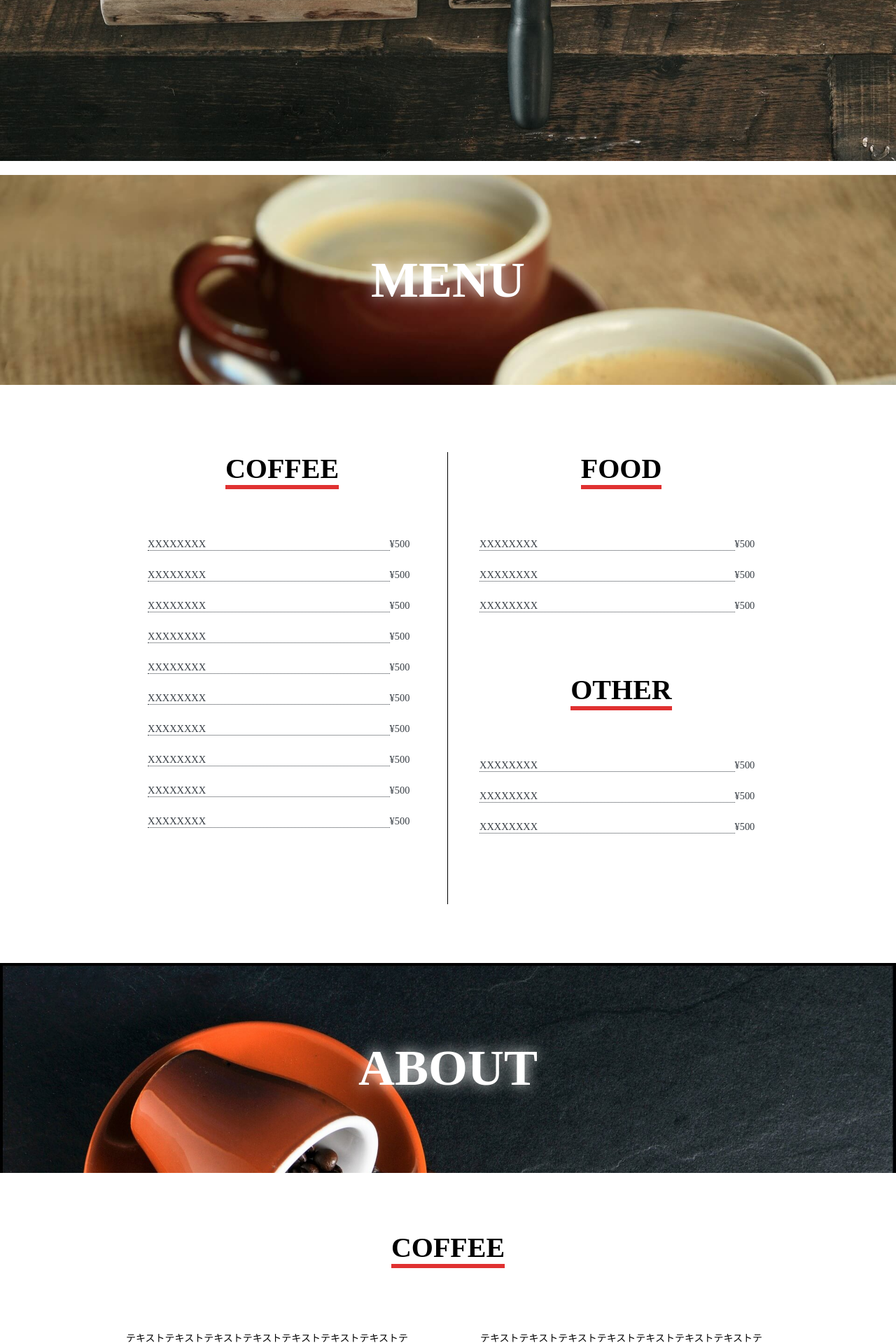
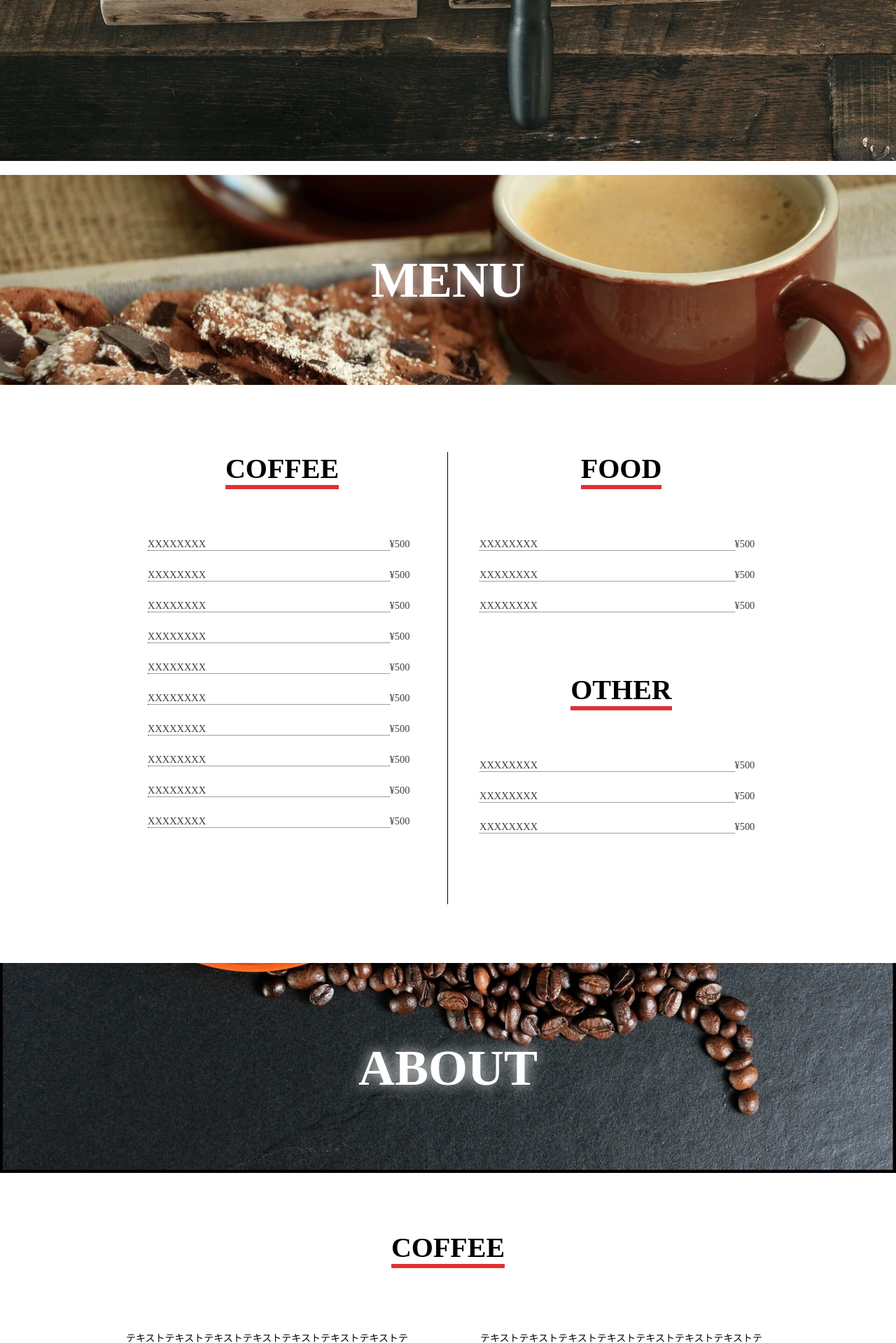
Before and after one commit to rwhashimoto/store-coffee, a PHP site: page / in a window 1280 px wide. Shown: the part 570-2489 px from the top of the page at 70% size. Run offline with PHP 8.4, Linux system fonts and the light colour scheme.

Commit message:
[mod]kv画像ポジション修正

```diff
--- a/css/common.css
+++ b/css/common.css
@@ -409,7 +409,7 @@ a {
   height: 300px;
   justify-content: center;
   align-items: center;
-  background-position: center top;
+  background-position: center bottom;
   background-repeat: no-repeat;
   background-attachment: fixed;
   background-size: cover;
@@ -421,6 +421,7 @@ a {
 }
 .l-main-kv.menu {
   background-image: url(/images/main-kv_001.jpg);
+  background-position: center center;
 }
 .l-main-kv.about {
   background-image: url(/images/main-kv_002.jpg);
@@ -432,7 +433,7 @@ a {
   color: #FFF;
   font-size: 7.2rem;
   font-weight: bold;
-  filter: drop-shadow(0px 0px 10px #FFF);
+  text-shadow: 0 0 20px #FFF;
 }
 @media screen and (max-width: 768px) {
   .l-main-title {
--- a/scss/layout/_header.scss
+++ b/scss/layout/_header.scss
@@ -22,7 +22,7 @@
             color: $sub-color;
             font-size: 1.44rem;
             font-weight: bold;
-            text-shadow: 1px 1px 2px #121212;
+            text-shadow: 1px 1px 2px $shadow-color;
             @include media-pc {
                 transition: all ease-in-out 0.3s;
                 &:hover {
--- a/scss/layout/_main.scss
+++ b/scss/layout/_main.scss
@@ -4,7 +4,7 @@
         height: 300px;
         justify-content: center;
         align-items: center;
-        background-position: center top;
+        background-position: center bottom;
         background-repeat: no-repeat;
         background-attachment: fixed;
         background-size: cover;
@@ -13,6 +13,7 @@
         }
         &.menu {
             background-image: url(/images/main-kv_001.jpg);
+            background-position: center center;
         }
         &.about {
             background-image: url(/images/main-kv_002.jpg);
@@ -26,7 +27,7 @@
         color: $sub-color;
         font-size: 7.2rem;
         font-weight: bold;
-        filter: drop-shadow(0px 0px 10px $sub-color);
+        text-shadow: 0 0 20px $sub-color;
         @include media-sp {
             font-size: 3.2rem;
         }
@@ -69,7 +70,6 @@
                 margin: 96px 0 0;
                 padding: 0 45px 35px 55px;
                 position: relative;
-                // border-right: 1px solid $main-color;
                 @include media-sp{
                     margin: 33px 0 0;
                     padding: 0;
```
Also changed, not shown: 1 other file.
